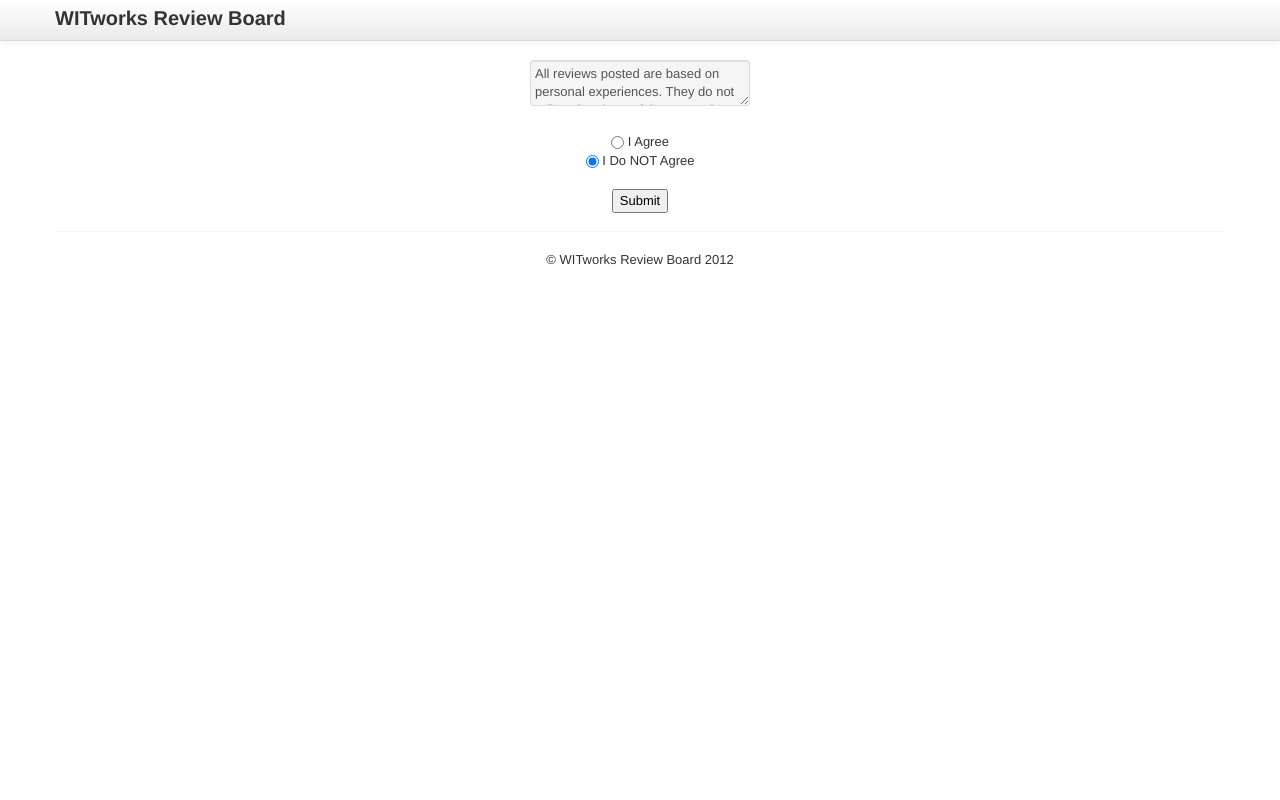
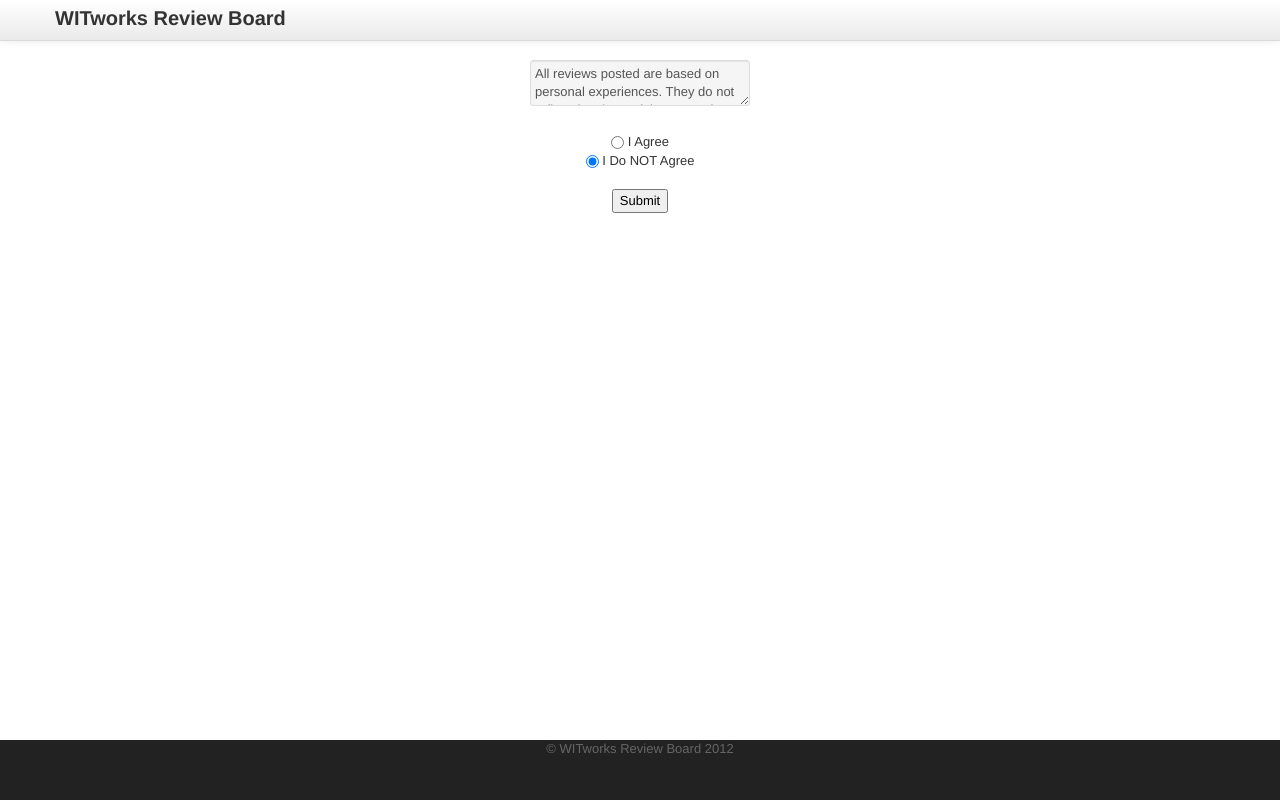
Before and after one commit to KevinTangy/WITworks-Review-Board, a PHP site: page /splash.php in a window 1280 px wide. Run offline with PHP 8.4, Linux system fonts and the light colour scheme.

Commit message:
Fixed sticky footer on splash and login pages, still needs work.

```diff
--- a/footer.php
+++ b/footer.php
@@ -1,5 +1,6 @@
 
 		<footer>
-			<hr>
-			<p>&copy; WITworks Review Board 2012</p>
+			<div class="container">
+				<p>&copy; WITworks Review Board 2012</p>
+			</div>
 		</footer>
--- a/header.php
+++ b/header.php
@@ -10,14 +10,41 @@
 		<!-- Le styles -->
 		<link href="css/bootstrap.css" rel="stylesheet">
 		<style type="text/css">
-			body
+			html, body
+			{
+				height: 100%;
+			}
+			.wrapper
+			{
+				min-height: 100%;
+				height: auto !important;
+				height: 100%;
+				margin: 0 auto -60px;
+			}
+			.wrapper > .container
 			{
 				padding-top: 60px;
-				padding-bottom: 40px;
+			}
+			.push
+			{
+				height: 60px;
+			}
+			footer
+			{
+				color: #666;
+				background: #222;
+				height: 60px;
+				text-align: center;
+			}
+			@media ( max-width: 979px )
+			{
+				.wrapper > .container { padding-top: 0; }
+				footer { margin-left: -20px; margin-right: -20px; }
+				footer .container { padding-left: 20px; padding-right: 20px; }
 			}
 		</style>
 		<link href="css/bootstrap-responsive.css" rel="stylesheet">
-		<link href="css/custom.css" rel="stylesheet">
+		<!-- <link href="css/custom.css" rel="stylesheet"> -->
 
 		<!-- Le HTML5 shim, for IE6-8 support of HTML5 elements -->
 		<!--[if lt IE 9]>
--- a/splash.php
+++ b/splash.php
@@ -16,8 +16,8 @@
 		</div>
 	</div>
 
+	<div class="wrapper">
 		<div class="container">
-
 			<center>
 				<textarea id="splash" readonly>All reviews posted are based on personal experiences. They do not reflect the views of the respective company or of Wentworth Institute of Technology.  All posts are monitored and will be removed if found to be unprofessional.</textarea>
 				<br><br>
@@ -27,10 +27,11 @@
 					<input type="submit" name="submit" value="Submit">
 				</form>
 			</center>
+		</div> <!-- /container -->
+		<div class="push"></div>
+	</div> <!-- /wrapper -->
 
 	<?php include( "footer.php" ); ?>
-
-	</div> <!-- /container -->
 
 	<!-- Le javascript
 	================================================== -->
```
Also changed, not shown: login.php (+4 -3 lines). Lines whose indentation alone changed are shown as unchanged.
